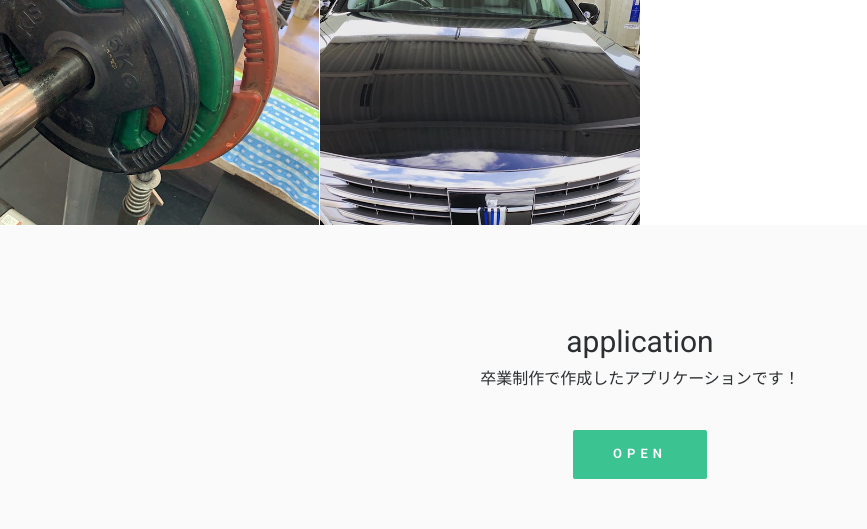
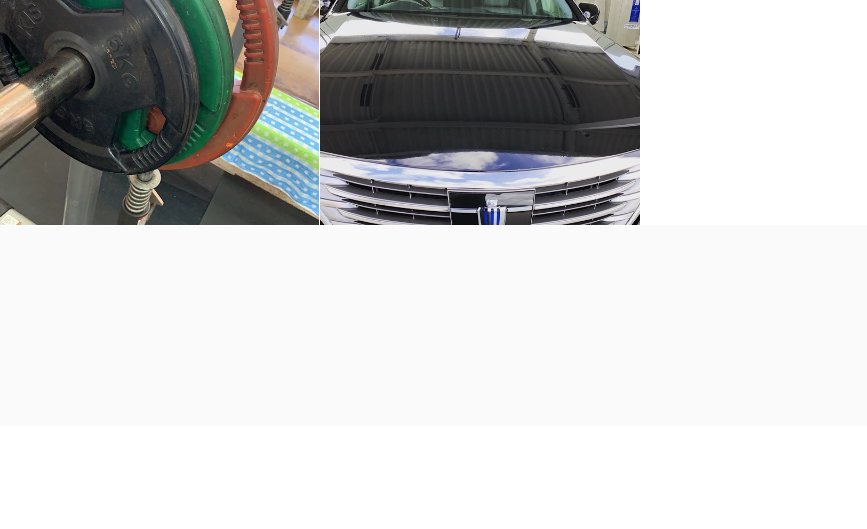
Before and after one commit to KentaTokuhara/website, a website: page index.html in a window 1280 px wide. Shown: the part 1248-1777 px from the top of the page, without its empty margins (0-867 px from the left). Drawn offline with nearby package versions, Linux system fonts and the light colour scheme.

Commit message:
Update index.html

```diff
--- a/index.html
+++ b/index.html
@@ -30,7 +30,6 @@
         <ul class="primary-nav">
           <li><a href="index.html">Home</a></li>
           <li><a href="about.html">My History</a></li>
-          <li><a href="Index2.html">Originalsite</a></li>
         </ul>
       </nav>
       <a href="#" class="nav-toggle">Menu<span></span></a> </div>
@@ -136,9 +135,6 @@
 <section id="hireme" class="section hireme">
   <div class="container">
     <div class="col-md-8 col-md-offset-2 text-center">
-      <h3>application</h3>
-      <p>卒業制作で作成したアプリケーションです！</p>
-      <a href="http://localhost:4567/login" class="btn btn-large">OPEN</a> </div>
   </div>
 </section>
 <!-- hire me section -->
```
